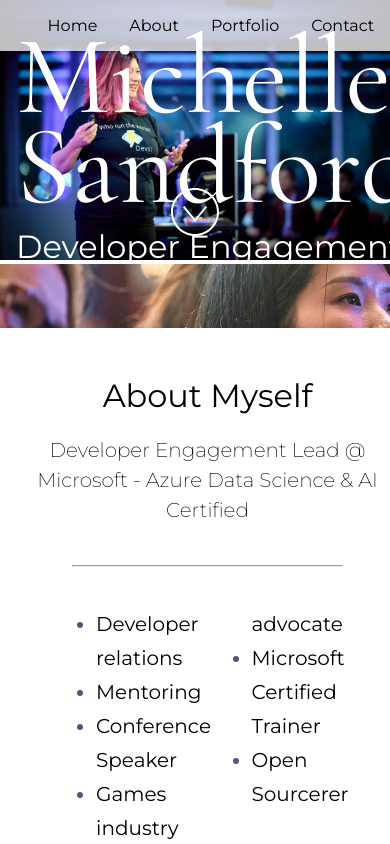
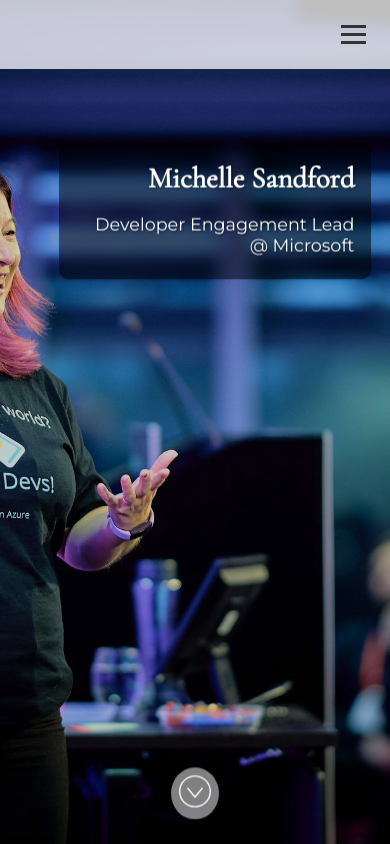
Before and after one commit to codess-aus/Codess, a React (Vite) app: page / in a window 390 px wide. Built offline with nearby package versions, Linux system fonts and the light colour scheme.

Commit message:
UI improvements to Home component and related styles

```diff
--- a/src/Components/About.css
+++ b/src/Components/About.css
@@ -14,6 +14,8 @@
   padding: 4rem;
   margin: 3rem auto;
   text-align: center;
+  box-shadow: 0 4px 8px rgba(0, 0, 0, 0.1);
+  border-radius: 8px;
 }
 
 .about__description {
@@ -33,17 +35,57 @@
 }
 
 /* Responsive styles */
+@media (max-width: 1024px) {
+  .about__content {
+    width: 60%;
+    padding: 3rem;
+  }
+}
+
 @media (max-width: 768px) {
+  .about {
+    background-attachment: scroll; /* Better performance on mobile */
+  }
+
   .about__content {
-      width: 90%;
+    width: 80%;
     padding: 2rem;
+    margin: 2rem auto;
+  }
+
+  .about__description {
+    font-size: 1.1rem;
   }
 
   .about__skills {
-      margin: 1rem 1.5rem;
+    margin: 1.5rem 1.5rem;
+    font-size: 1.1rem;
+    gap: 2rem;
   }
 
   .about__detail {
-      padding: 0.5rem 1.5rem 0;
+    padding: 0.75rem 1.5rem 0;
   }
 }
+
+@media (max-width: 480px) {
+  .about__content {
+    width: 90%;
+    padding: 1.5rem;
+    margin: 1.5rem auto;
+  }
+
+  .about__description {
+    font-size: 1rem;
+  }
+
+  .about__skills {
+    columns: 1; /* Single column on very small screens */
+    margin: 1rem 1rem;
+    font-size: 1rem;
+  }
+
+  .about__detail {
+    padding: 0.5rem 1rem 0;
+  }
+}
--- /dev/null
+++ b/src/Components/Header.css
@@ -0,0 +1,119 @@
+.header {
+  position: fixed;
+  display: flex;
+  justify-content: center;
+  gap: 2rem;
+  background: rgba(255, 255, 255, 0.75);
+  backdrop-filter: blur(5px);
+  padding: 1rem;
+  top: 0;
+  width: 100%;
+  z-index: 10;
+  box-shadow: 0 2px 10px rgba(0, 0, 0, 0.1);
+  transition: all 0.3s ease;
+}
+
+.header__nav {
+  display: flex;
+  gap: 2rem;
+  align-items: center;
+}
+
+.header__link {
+  text-decoration: none;
+  color: #333;
+  font-weight: 500;
+  position: relative;
+  transition: color 0.3s ease;
+  padding: 0 0.5rem;
+}
+
+.header__link:hover {
+  color: #4e567e;
+}
+
+.header__link::after {
+  content: '';
+  position: absolute;
+  width: 0;
+  height: 2px;
+  bottom: -4px;
+  left: 0;
+  background-color: #4e567e;
+  transition: width 0.3s ease;
+}
+
+.header__link:hover::after {
+  width: 100%;
+}
+
+/* Mobile menu styles */
+.header__mobile-button {
+  display: none;
+  background: none;
+  border: none;
+  cursor: pointer;
+  padding: 0.5rem;
+  z-index: 20;
+}
+
+.header__mobile-button span {
+  display: block;
+  width: 25px;
+  height: 3px;
+  margin: 5px 0;
+  background-color: #333;
+  transition: all 0.3s ease;
+}
+
+/* Responsive styles */
+@media (max-width: 768px) {
+  .header {
+    justify-content: flex-end;
+    padding: 1rem 2rem;
+  }
+
+  .header__nav {
+    position: fixed;
+    top: 0;
+    right: -100%;
+    width: 70%;
+    max-width: 300px;
+    height: 100vh;
+    background-color: rgba(255, 255, 255, 0.95);
+    display: flex;
+    flex-direction: column;
+    align-items: center;
+    justify-content: center;
+    gap: 2rem;
+    transition: right 0.3s ease-in-out;
+    box-shadow: -2px 0 10px rgba(0, 0, 0, 0.1);
+  }
+
+  .header__nav.active {
+    right: 0;
+  }
+
+  .header__mobile-button {
+    display: block;
+  }
+
+  /* Hamburger to X animation */
+  .header__mobile-button.active span:nth-child(1) {
+    transform: rotate(45deg) translate(5px, 5px);
+  }
+
+  .header__mobile-button.active span:nth-child(2) {
+    opacity: 0;
+  }
+
+  .header__mobile-button.active span:nth-child(3) {
+    transform: rotate(-45deg) translate(7px, -6px);
+  }
+}
+
+@media (max-width: 480px) {
+  .header {
+    padding: 0.75rem 1rem;
+  }
+}
--- a/src/Components/Header.jsx
+++ b/src/Components/Header.jsx
@@ -4,27 +4,37 @@
  * Top navigation bar for your site. Set to remain visible as the
  * user scrolls so that they can constantly reach any part of your page.
  */
-import React from "react";
+import React, { useState } from "react";
+import "./Header.css";
 
 const Header = () => {
+  const [isMenuOpen, setIsMenuOpen] = useState(false);
+
+  const toggleMenu = () => {
+    setIsMenuOpen(!isMenuOpen);
+  };
+
+  const closeMenu = () => {
+    setIsMenuOpen(false);
+  };
+
   return (
-    <div
-      style={{
-        position: "fixed",
-        display: "flex",
-        justifyContent: "center",
-        gap: "2rem",
-        background: "rgba(255,255,255,0.75)",
-        padding: "1rem",
-        top: 0,
-        width: "100%",
-        zIndex: 10,
-      }}
-    >
-      <a href="#home">Home</a>
-      <a href="#about">About</a>
-      <a href="#portfolio">Portfolio</a>
-      <a href="#footer">Contact</a>
+    <div className="header">
+      <button
+        className={`header__mobile-button ${isMenuOpen ? 'active' : ''}`}
+        onClick={toggleMenu}
+        aria-label="Toggle menu"
+      >
+        <span></span>
+        <span></span>
+        <span></span>
+      </button>
+      <nav className={`header__nav ${isMenuOpen ? 'active' : ''}`}>
+        <a href="#home" className="header__link" onClick={closeMenu}>Home</a>
+        <a href="#about" className="header__link" onClick={closeMenu}>About</a>
+        <a href="#portfolio" className="header__link" onClick={closeMenu}>Portfolio</a>
+        <a href="#footer" className="header__link" onClick={closeMenu}>Contact</a>
+      </nav>
     </div>
   );
 };
--- a/src/Components/Home.css
+++ b/src/Components/Home.css
@@ -1,23 +1,52 @@
 .home {
   position: relative;
-    /*min-height: 100vh; */
+  height: 100vh;
+  width: 100%;
+  display: flex;
+  align-items: center;
+  overflow: hidden;
 }
 
 .home__background {
   width: 100%;
   height: 100%;
+  object-fit: cover;
+  position: absolute;
+  top: 0;
+  left: 0;
+  z-index: -1;
+  filter: brightness(0.8);
 }
 
 .home__header {
   position: absolute;
-    top: 5rem;
-    left: 2rem;
-    width: 17rem;
+  top: 20%;
+  right: 5%;
+  transform: translateY(-50%);
+  width: 50%;
+  max-width: 500px;
+  background-color: rgba(0, 0, 0, 0.5);
+  padding: 2rem;
+  border-radius: 10px;
+  backdrop-filter: blur(5px);
+  text-align: right;
 }
 
 .home__header h1,
 .home__header h2 {
   color: white;
+  text-shadow: 1px 1px 3px rgba(0, 0, 0, 0.5);
+  margin: 0.5rem 0;
+}
+
+.home__header h1 {
+  font-size: 3rem;
+  font-weight: 700;
+}
+
+.home__header h2 {
+  font-size: 1.5rem;
+  font-weight: 400;
 }
 
 .home__arrow {
@@ -25,6 +54,12 @@
   bottom: 3rem;
   left: 50%;
   transform: translateX(-50%);
+  animation: bounce 2s infinite;
+  z-index: 2;
+  background-color: rgba(255, 255, 255, 0.5);
+  border-radius: 50%;
+  padding: 0.5rem;
+  backdrop-filter: blur(2px);
 }
 
 .home__arrow img {
@@ -32,15 +67,80 @@
   width: 3rem;
 }
 
+@keyframes bounce {
+  0%, 20%, 50%, 80%, 100% {
+    transform: translateY(0) translateX(-50%);
+  }
+  40% {
+    transform: translateY(-20px) translateX(-50%);
+  }
+  60% {
+    transform: translateY(-10px) translateX(-50%);
+  }
+}
+
 /* Responsive styles */
+@media (max-width: 1024px) {
+  .home__header {
+    width: 60%;
+    right: 5%;
+  }
+
+  .home__header h1 {
+    font-size: 2.5rem;
+  }
+}
+
 @media (max-width: 768px) {
   .home__header {
-      top: 2rem;
-      left: 1rem;
-      width: auto;
+    top: 20%;
+    right: 5%;
+    transform: translateY(-50%);
+    width: 70%;
+    max-width: 450px;
+    padding: 1.5rem;
+  }
+
+  .home__header h1 {
+    font-size: 2.2rem;
+  }
+
+  .home__header h2 {
+    font-size: 1.3rem;
+  }
+
+  .home__arrow {
+    bottom: 2rem;
+  }
+
+  .home__arrow img {
+    height: 2.5rem;
+    width: 2.5rem;
+  }
+}
+
+@media (max-width: 480px) {
+  .home__header {
+    top: 25%;
+    right: 5%;
+    width: 80%;
+    padding: 1rem;
+  }
+
+  .home__header h1 {
+    font-size: 1.8rem;
+  }
+
+  .home__header h2 {
+    font-size: 1.1rem;
   }
 
   .home__arrow {
     bottom: 1.5rem;
   }
+
+  .home__arrow img {
+    height: 2rem;
+    width: 2rem;
   }
+}
--- /dev/null
+++ b/src/Components/Portfolio.css
@@ -0,0 +1,115 @@
+.portfolio {
+  padding: 4rem 0;
+  text-align: center;
+}
+
+.portfolio__title {
+  margin-bottom: 2rem;
+}
+
+.portfolio__content {
+  display: flex;
+  flex-direction: row;
+  padding-top: 3rem;
+  max-width: 1200px;
+  margin: 0 auto;
+  gap: 2rem;
+}
+
+.portfolio__image-container {
+  flex: 1;
+  max-width: 40%;
+  align-self: center;
+}
+
+.portfolio__image {
+  width: 100%;
+  height: auto;
+  object-fit: cover;
+  border-radius: 8px;
+  box-shadow: 0 4px 8px rgba(0, 0, 0, 0.1);
+}
+
+.portfolio__projects-container {
+  flex: 1.5;
+  display: grid;
+  grid-template-columns: repeat(2, 1fr);
+  grid-gap: 1.5rem;
+}
+
+.portfolio__project-box {
+  border-radius: 10px;
+  border: 1px solid rgb(204, 204, 204);
+  padding: 1.5rem 1rem;
+  text-align: left;
+  background-color: white;
+  box-shadow: 0 2px 5px rgba(0, 0, 0, 0.05);
+  transition: transform 0.3s ease, box-shadow 0.3s ease;
+  height: 100%;
+  display: flex;
+  flex-direction: column;
+}
+
+.portfolio__project-box:hover {
+  transform: translateY(-5px);
+  box-shadow: 0 5px 15px rgba(0, 0, 0, 0.1);
+}
+
+.portfolio__project-title {
+  margin-bottom: 0.5rem;
+  min-height: 50px;
+  display: flex;
+  align-items: center;
+}
+
+.portfolio__project-description {
+  font-size: 0.9rem;
+  flex-grow: 1;
+}
+
+/* Responsive styles */
+@media screen and (max-width: 1024px) {
+  .portfolio__content {
+    padding: 0 2rem;
+  }
+}
+
+@media screen and (max-width: 900px) {
+  .portfolio__projects-container {
+    grid-template-columns: 1fr;
+  }
+}
+
+@media screen and (max-width: 768px) {
+  .portfolio__content {
+    flex-direction: column;
+    padding: 0 1.5rem;
+  }
+
+  .portfolio__image-container {
+    max-width: 80%;
+    margin: 0 auto 2rem;
+  }
+
+  .portfolio__projects-container {
+    width: 100%;
+  }
+}
+
+@media screen and (max-width: 480px) {
+  .portfolio {
+    padding: 3rem 0;
+  }
+
+  .portfolio__image-container {
+    max-width: 100%;
+  }
+
+  .portfolio__content {
+    padding: 0 1rem;
+  }
+
+  .portfolio__project-box {
+    padding: 1.25rem 0.75rem;
+  }
+}
--- a/src/Components/Portfolio.jsx
+++ b/src/Components/Portfolio.jsx
@@ -9,6 +9,7 @@
  */
 
 import React from "react";
+import "./Portfolio.css";
 
 /**
  * Desk image
@@ -67,25 +68,26 @@
     url: "https://youtu.be/CZLnZOeqGvc?si=602B0MpFn7diokP9",
   },
 ];
+
 const Portfolio = () => {
   return (
-    <section className="padding" id="portfolio">
-      <h2 style={{ textAlign: "center" }}>Portfolio</h2>
-      <div style={{ display: "flex", flexDirection: "row", paddingTop: "3rem" }}>
-        <div style={{ maxWidth: "40%", alignSelf: "center" }}>
+    <section className="padding portfolio" id="portfolio">
+      <h2 className="portfolio__title">Portfolio</h2>
+      <div className="portfolio__content">
+        <div className="portfolio__image-container">
           <img
             src={image}
-            style={{ height: "90%", width: "100%", objectFit: "cover" }}
+            className="portfolio__image"
             alt={imageAltText}
           />
         </div>
-        <div className="container">
+        <div className="portfolio__projects-container">
           {projectList.map((project) => (
-            <div className="box" key={project.title}>
+            <div className="portfolio__project-box" key={project.title}>
               <a href={project.url} target="_blank" rel="noopener noreferrer">
-                <h3 style={{ flexBasis: "40px" }}>{project.title}</h3>
+                <h3 className="portfolio__project-title">{project.title}</h3>
               </a>
-              <p className="small">{project.description}</p>
+              <p className="portfolio__project-description small">{project.description}</p>
             </div>
           ))}
         </div>
--- a/src/styles.css
+++ b/src/styles.css
@@ -4,6 +4,7 @@
 
 @import url("https://fonts.googleapis.com/css2?family=Cormorant+Garamond:wght@300;400&family=Montserrat:wght@200;400;600;800&display=swap");
 
+/* Base styles and reset */
 html,
 body {
   font-family: "Montserrat", sans-serif;
@@ -12,17 +13,23 @@
   overflow-x: hidden;
   padding: 0;
   width: 100%;
+  box-sizing: border-box;
+}
+
+*, *:before, *:after {
+  box-sizing: inherit;
 }
 
 div#main {
   display: flex;
   flex-direction: column;
-  width: 100vw;
+  width: 100%;
+  overflow-x: hidden;
 }
 
 section {
   position: relative;
-  width: 100vw;
+  width: 100%;
 }
 
 section.min-height {
@@ -45,6 +52,7 @@
   z-index: -1;
 }
 
+/* Typography */
 h1 {
   font-family: "Cormorant Garamond", serif;
   font-size: 7rem;
@@ -105,8 +113,10 @@
 .container {
   display: grid;
   grid-gap: 20px;
-  grid-template-columns: 330px 300px;
+  grid-template-columns: repeat(auto-fit, minmax(280px, 1fr));
   margin: 20px auto;
+  max-width: 1200px;
+  padding: 0 20px;
 }
 
 .container .box {
@@ -123,3 +133,70 @@
   height: 30px;
   width: 30px;
 }
+
+/* Responsive styles */
+@media screen and (max-width: 1024px) {
+  h1 {
+    font-size: 5rem;
+  }
+
+  h2 {
+    font-size: 1.75rem;
+  }
+}
+
+@media screen and (max-width: 768px) {
+  h1 {
+    font-size: 4rem;
+  }
+
+  h2 {
+    font-size: 1.5rem;
+  }
+
+  p {
+    font-size: 16px;
+  }
+
+  p.large {
+    font-size: 20px;
+  }
+
+  section.padding {
+    padding: 3rem 0;
+  }
+}
+
+@media screen and (max-width: 480px) {
+  h1 {
+    font-size: 3rem;
+  }
+
+  h2 {
+    font-size: 1.25rem;
+  }
+
+  h3 {
+    font-size: 1.1rem;
+  }
+
+  p {
+    font-size: 15px;
+  }
+
+  p.large {
+    font-size: 18px;
+  }
+
+  p.small {
+    font-size: 14px;
+  }
+
+  section.padding {
+    padding: 2rem 0;
+  }
+
+  hr {
+    margin: 1.5rem;
+  }
+}
```
Also changed, not shown: src/Components/Footer.css (added, +58 -0 lines), src/Components/Footer.jsx (+13 -23 lines), 1 other file (tests, documents, lock files or other folders). Lines whose indentation alone changed are shown as unchanged.
